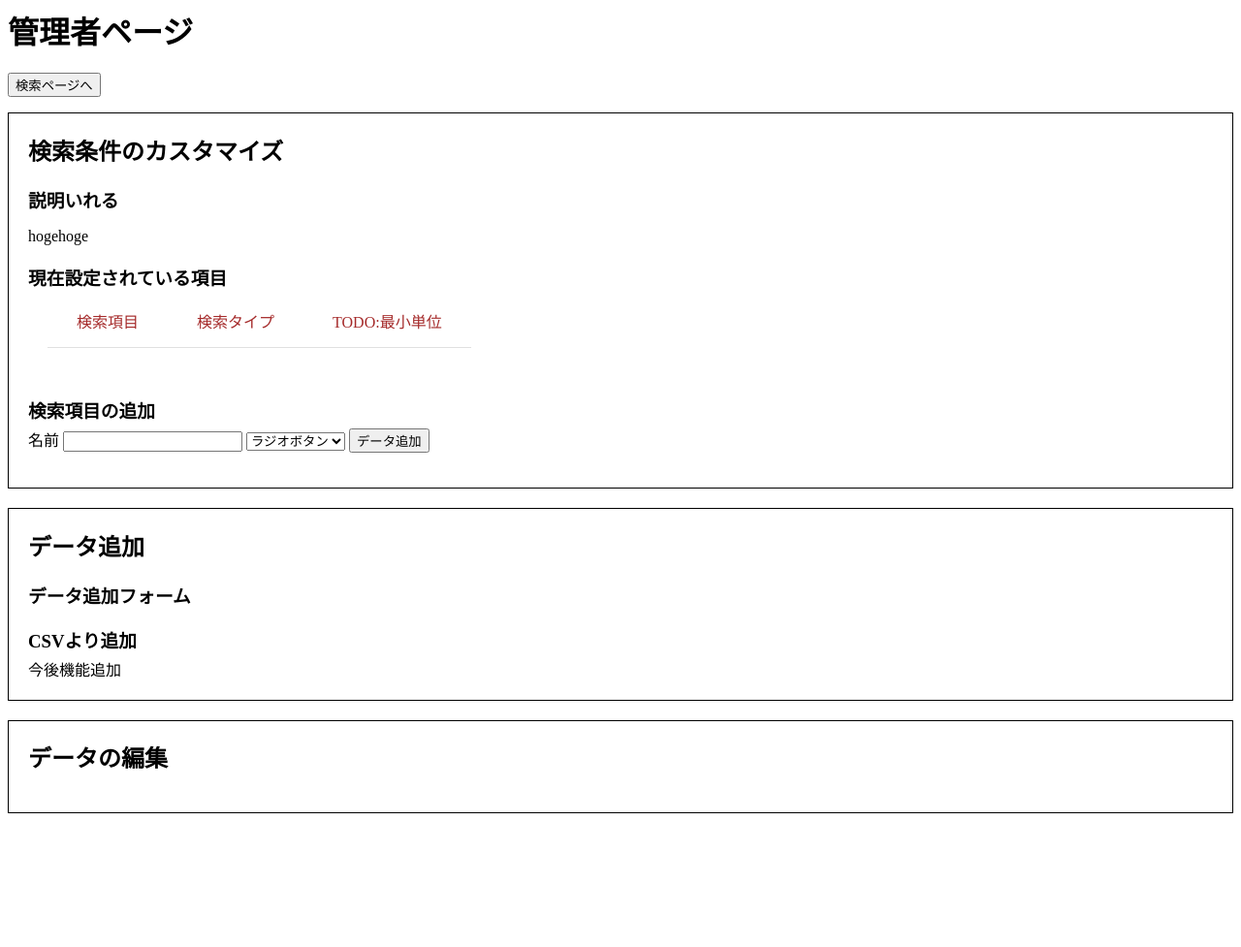
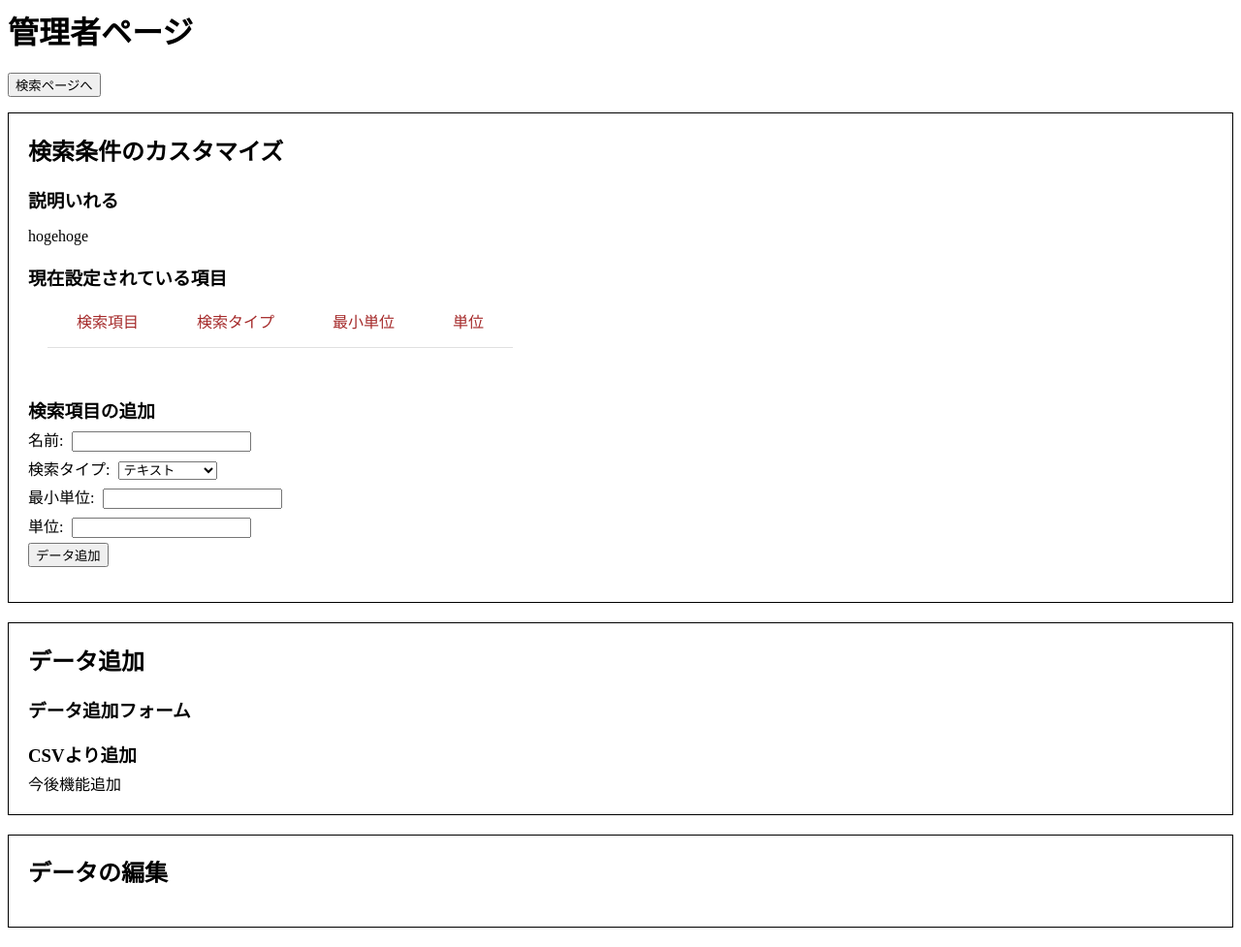
Before and after one commit to jo-315/search_demo, a Flask app: page /admin in a window 1280 px wide. Shown: the whole page at 97% size. Before the commit the page ends 839 px from the top, so only its background shows below. Run offline with Flask 2, Linux system fonts and the light colour scheme; data that the repository does not hold is empty.

Commit message:
検索条件一覧

```diff
--- a/src/main.py
+++ b/src/main.py
@@ -84,6 +84,7 @@ def post():
 @app.route('/admin', methods=['GET'])
 def admin():
     searchs = Search.query.all()
+    print(searchs)
     return render_template("admin/admin.html", searchs=searchs)
 
 
--- a/src/models/search.py
+++ b/src/models/search.py
@@ -1,9 +1,11 @@
 from src.database import db
 
-# search_type: ラジオボタン→0 プルダウン→1
+# search_type: テキスト→0 ラジオボタン→1 プルダウン→2
 
 
 class Search(db.Model):
     id = db.Column(db.Integer, primary_key=True)
     name = db.Column(db.String(255), nullable=False)
     search_type = db.Column(db.Integer, nullable=False)
+    step = db.Column(db.Integer, nullable=True)
+    unit = db.Column(db.String(255), nullable=True)
--- a/src/static/style.css
+++ b/src/static/style.css
@@ -85,6 +85,10 @@
   font-weight: bold;
 }
 
+.search_condition_table__text {
+  color: rgb(31, 162, 202);
+}
+
 .search_condition_table__radio {
   color: darkblue;
 }
@@ -92,3 +96,11 @@
 .search_condition_table__pull {
   color: darkslategray;
 }
+
+.search_condition_form div {
+  margin-bottom: 5px;
+}
+
+.search_condition_form label {
+  margin-right: 5px;
+}
--- a/src/templates/admin/search_condition_form.html
+++ b/src/templates/admin/search_condition_form.html
@@ -9,7 +9,8 @@
       <tr>
         <td>検索項目</td>
         <td>検索タイプ</td>
-        <td>TODO:最小単位</td>
+        <td>最小単位</td>
+        <td>単位</td>
       </tr>
     </thead>
     <tbody>
@@ -17,9 +18,21 @@
         <tr>
           <td class="search_condition_table__name">{{search.name}}</td>
           {% if search.search_type==0 %}
+            <td class="search_condition_table__text">テキスト</td>
+          {% elif search.search_type==1 %}
             <td class="search_condition_table__radio">ラジオボタン</td>
           {% else %}
             <td class="search_condition_table__pull">プルダウン</td>
+          {% endif %}
+          {% if search.step %}
+            <td>{{search.step}}</td>
+          {% else %}
+            <td></td>
+          {% endif %}
+          {% if search.unit %}
+            <td>{{search.unit}}</td>
+          {% else %}
+            <td></td>
           {% endif %}
           <td>変更</td>
           <td>削除</td>
@@ -30,12 +43,26 @@
 </div>
 <div>
   <h3>検索項目の追加</h3>
-  <form action="/data_form" method="POST">
-    <label for="name">名前</label>
-    <input type="text" name="name">
-    <select name="price">
-      <option value="radio">ラジオボタン</option>
-      <option value="pull">プルダウン</option>
-    </select>
+  <form class="search_condition_form" action="/data_form" method="POST">
+    <div>
+      <label for="name">名前: </label>
+      <input type="text" name="name">
+    </div>
+    <div>
+      <label for="search_type">検索タイプ: </label>
+      <select name="search_type">
+        <option value="text">テキスト</option>
+        <option value="radio">ラジオボタン</option>
+        <option value="pull">プルダウン</option>
+      </select>
+    </div>
+    <div>
+      <label for="step">最小単位: </label>
+      <input type="text" name="step">
+    </div>
+    <div>
+      <label for="unit">単位: </label>
+      <input type="text" name="unit">
+    </div>
     <input type="submit" value="データ追加"></form>
 </div>
```
Also changed, not shown: init_db/docker-entrypoint-initdb.d/init.sql (+12 -10 lines), README.md.
